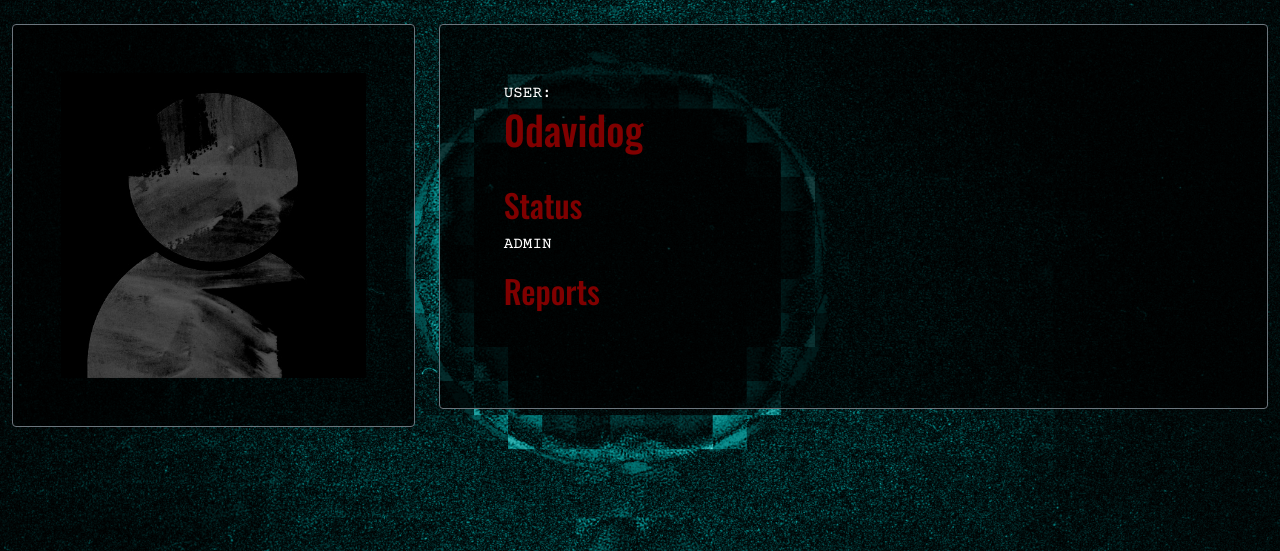
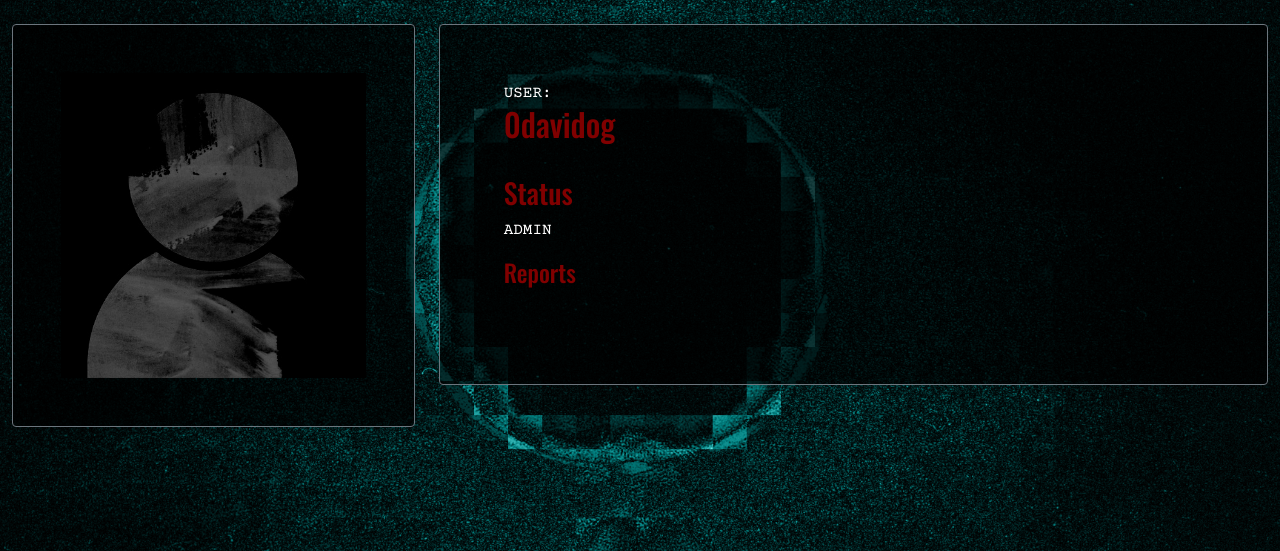
Before and after one commit to 0davidog/Umbra-Report, a Django app: page /profile/0davidog/ in a window 1280 px wide. Shown: the part 130-681 px from the top of the page. Run offline with Django 4.2, Linux system fonts and the light colour scheme; a user stored in the database is signed in; data comes from the database, SQL or seed files in the repository; data that the repository does not hold is empty; some libraries are stand-ins or nearby versions.

Commit message:
Tidy up html for validation

```diff
--- a/blog/templates/blog/about.html
+++ b/blog/templates/blog/about.html
@@ -23,9 +23,9 @@
                 <h2 class="card-title">
                     <i class="fa-solid fa-circle-info"></i> {{ about.title }}
                 </h2>
-                <p class="card-text">
+                <article class="card-text">
                     {{ about.content | safe | linebreaks }}
-                </p>
+                </article>
                 <div class="card-footer border-secondary">
                     Written: {{ about.updated_on }}
                 </div>
--- a/blog/templates/blog/index.html
+++ b/blog/templates/blog/index.html
@@ -161,5 +161,5 @@
 
 <!-- Connect JS file to Base HTML -->
 {% block extras %}
-<script type="text/javascript" src="{% static 'js/delete_report.js' %}"></script>
+<script src="{% static 'js/delete_report.js' %}"></script>
 {% endblock %}
--- a/blog/templates/blog/user_profile.html
+++ b/blog/templates/blog/user_profile.html
@@ -15,17 +15,17 @@
             <div class="card border-secondary p-5">
                 <div class="card-header">
                     USER:<br>
-                    <h1 class="card-title">{{ username.0 }}</h1>
+                    <h2 class="card-title">{{ username.0 }}</h2>
                 </div>
                 <div class="card-body">
                     {% if username.0.is_superuser == True %}
-                    <h2 class="card-title">Status</h2>
+                    <h3 class="card-title">Status</h3>
                     <p>ADMIN</p>
                     {% else %}
-                    <h2 class="card-title">Status</h2>
+                    <h3 class="card-title">Status</h3>
                     <p>REPORTER</p>
                     {% endif %}
-                    <h2 class="card-title">Reports</h2>
+                    <h4 class="card-title">Reports</h4>
                     <ul>
                         {% for report in report_list %}
                         <li>
```
Also changed, not shown: blog/templates/blog/full_report.html (+15 -26 lines).
